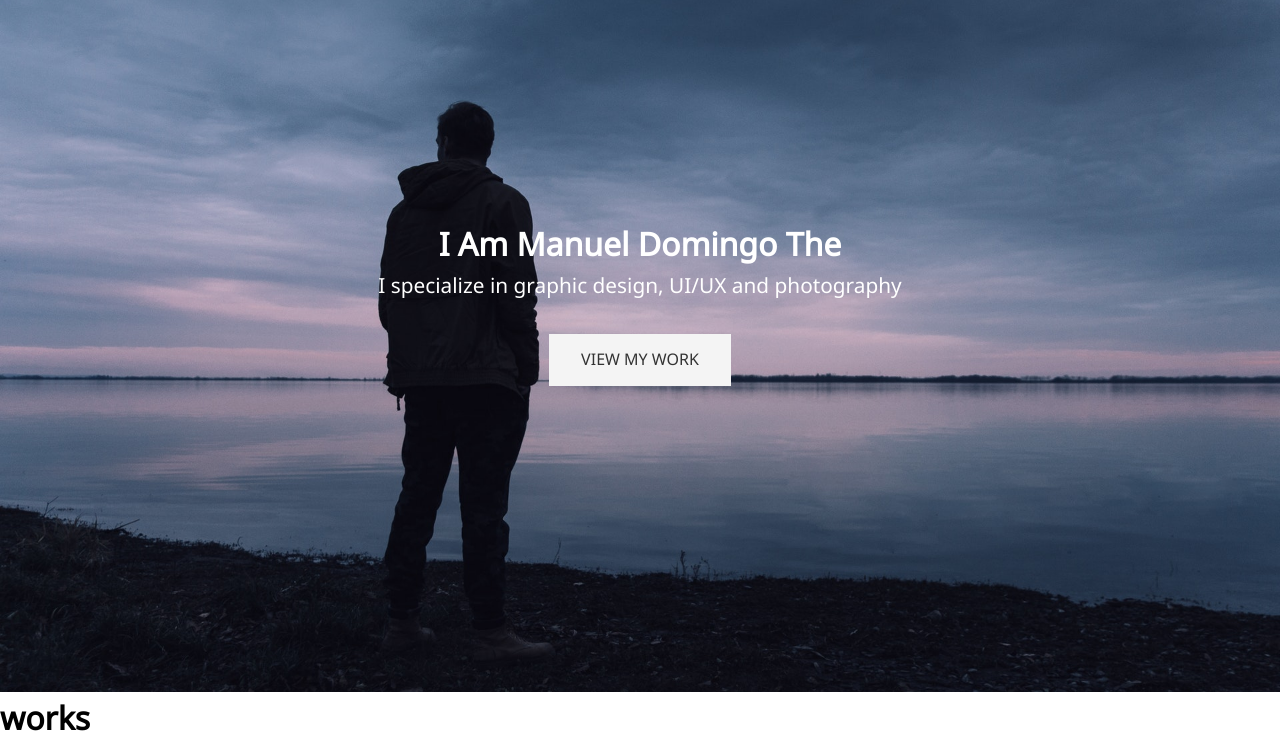
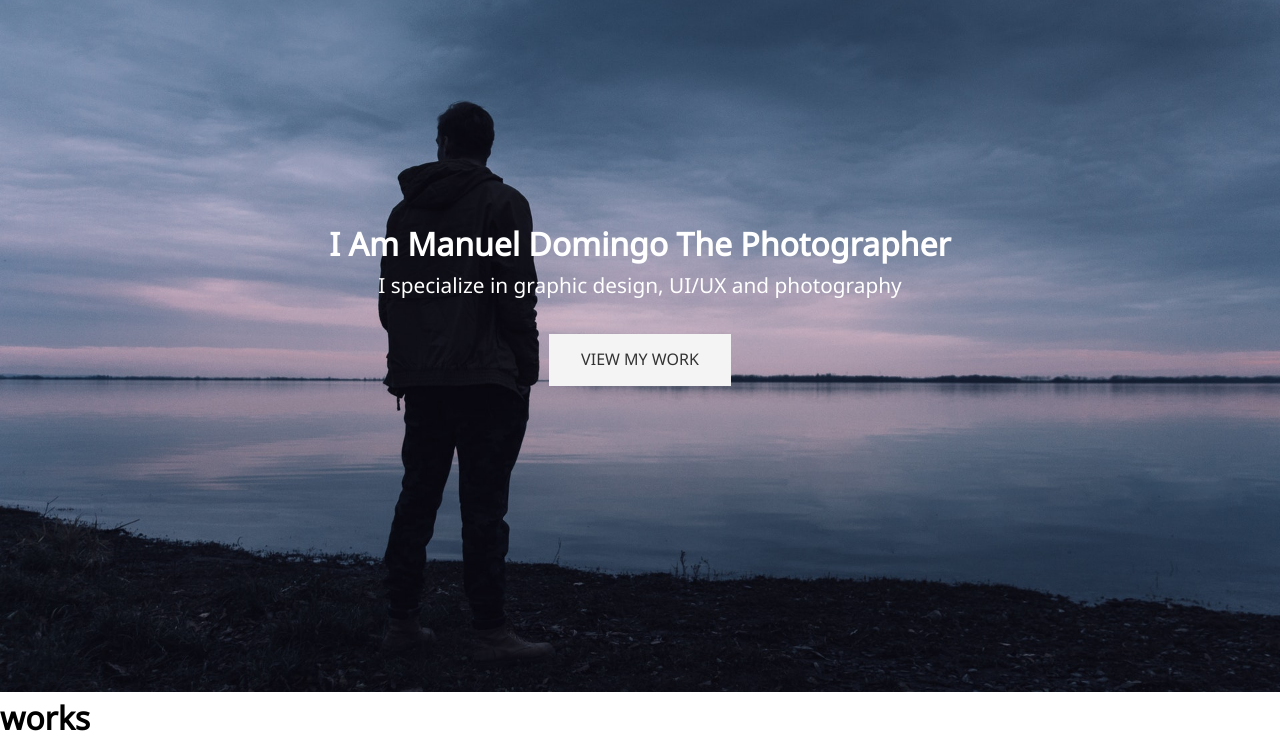
Before and after one commit to manueldomi/webpge, a website: page dist/index.html in a window 1280 px wide. Shown: the part 108-851 px from the top of the page. Drawn offline with Linux system fonts and the light colour scheme.

Commit message:
added js typewritter

```diff
--- a/dist/index.html
+++ b/dist/index.html
@@ -30,7 +30,7 @@
             <span
               class="txt-type"
               data-wait="3000"
-              data-words="[Photographer, Designer, UI/UX Dev]"
+              data-words='["Photographer", "Designer", "UI/UX Dev"]'
             ></span>
           </h1>
           <p class="lead">
@@ -41,5 +41,6 @@
       </div>
     </header>
     <h1>works</h1>
+    <script src="./js/typewriter.js"></script>
   </body>
 </html>
```
